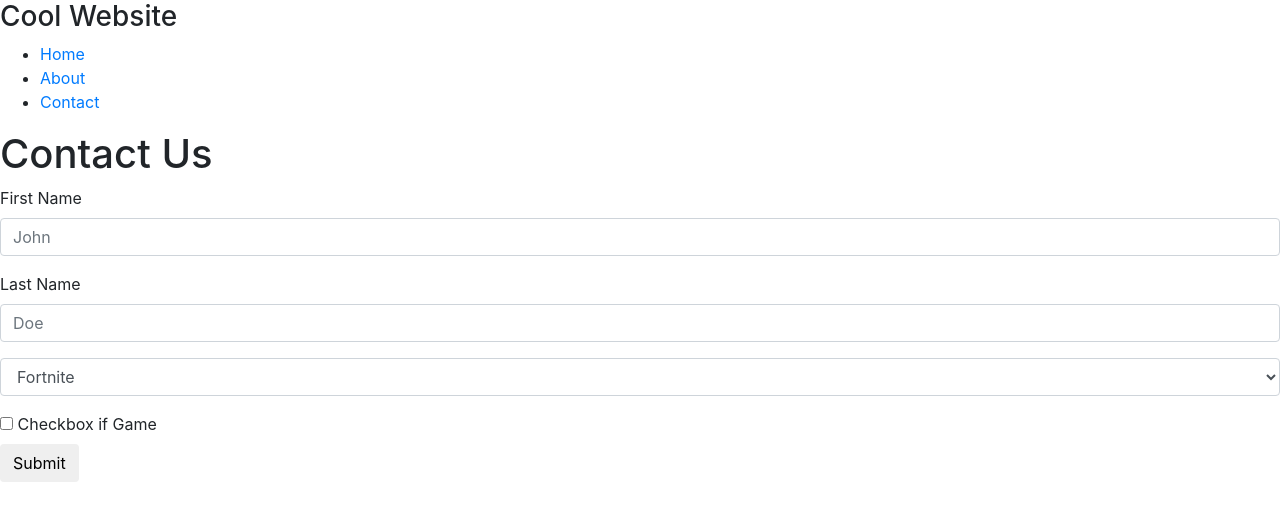
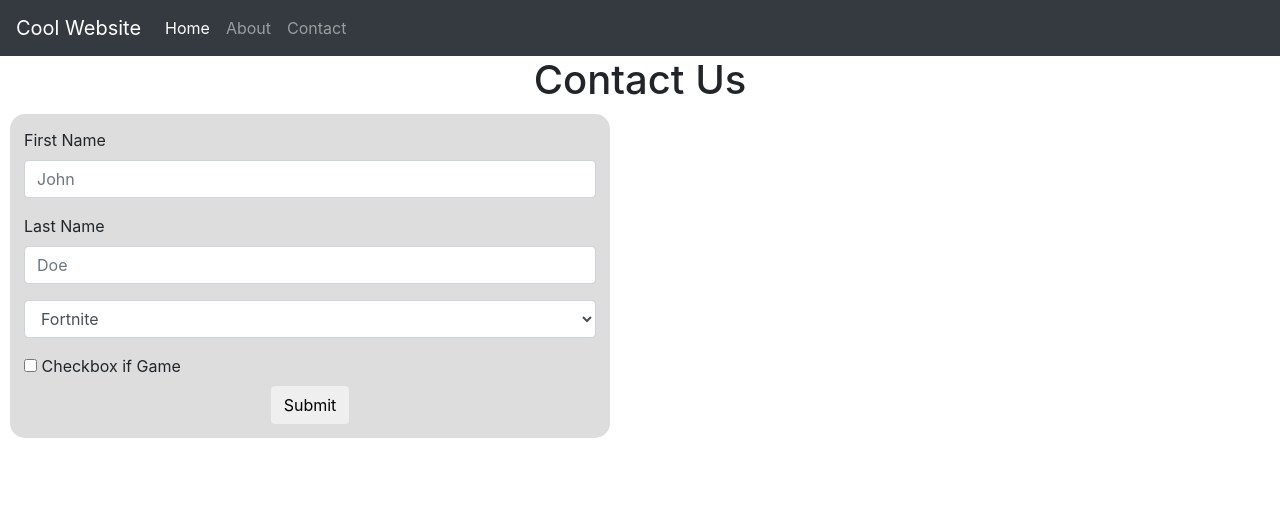
Before and after one commit to Nathan-Laney/3135-Bootstrap-Site, a plain HTML site: page contact.html in a window 1280 px wide. Drawn offline with nearby package versions, Linux system fonts and the light colour scheme.

Commit message:
Added headers to some pages (and fixed contact misspelling)

```diff
--- a/contact.html
+++ b/contact.html
@@ -1,43 +1,49 @@
 <!doctype html>
 <html lang="en">
+
 <head>
   <!-- this is the header-->
-        <title>Contatct</title>
+  <title>Contact</title>
   <meta charset="UTF-8">
   <meta name="description" content="Bootstrapping activity">
   <!--This one is specific to the index page-->
-        <link rel="stylesheet" type="text/css" href="style.css">
+  <link rel="stylesheet" type="text/css" href="styles.css">
   <!-- Bootstrap CSS -->
-        <link rel="stylesheet" href="https://cdn.jsdelivr.net/npm/bootstrap@4.1.3/dist/css/bootstrap.min.css" integrity="sha384-MCw98/SFnGE8fJT3GXwEOngsV7Zt27NXFoaoApmYm81iuXoPkFOJwJ8ERdknLPMO" crossorigin="anonymous">
+  <link rel="stylesheet" href="https://cdn.jsdelivr.net/npm/bootstrap@4.1.3/dist/css/bootstrap.min.css"
+    integrity="sha384-MCw98/SFnGE8fJT3GXwEOngsV7Zt27NXFoaoApmYm81iuXoPkFOJwJ8ERdknLPMO" crossorigin="anonymous">
 
 </head>
+
 <body>
+  <nav class="navbar navbar-expand-lg navbar-dark bg-dark">
+    <a class="navbar-brand" href="#">Cool Website</a>
+    <button class="navbar-toggler" type="button" data-toggle="collapse" data-target="#navbarSupportedContent"
+      aria-controls="navbarSupportedContent" aria-expanded="false" aria-label="Toggle navigation">
+      <span class="navbar-toggler-icon"></span>
+    </button>
 
-    <header class="header">
-        <!-- this navagation was inspred by this youTube totorial-->
-        <!--https://www.youtube.com/watch?v=oYRda7UtuhA-->
-
-        <h3 class="otherPart">Cool Website</h3>
-        <nav class="naveHeader">
-            <ul>
-                <li><a href="index.html"> Home</a></li>
-                <li><a href="about.html"> About</a></li>
-                <li><a href="contact.html">Contact</a> </li>
-
+    <div class="collapse navbar-collapse" id="navbarSupportedContent">
+      <ul class="navbar-nav mr-auto">
+        <li class="nav-item active">
+          <a class="nav-link" href="#">Home<span class="sr-only">(current)</span></a>
+        </li>
+        <li class="nav-item">
+          <a class="nav-link" href="#">About</a>
+        </li>
+        <li class="nav-item">
+          <a class="nav-link" href="#">Contact</a>
+        </li>
       </ul>
+    </div>
   </nav>
-    </header>
-    </a>
-  </head>
-  <body>
-    <h1>Contact Us</h1>
-        <form>
+  <h1 class="text-center">Contact Us</h1>
+  <form id="contact-form" >
     <div class="form-group">
       <label for="fname">First Name</label>
       <input type="fname" class="form-control" placeholder="John">
     </div>
     <div class="form-group">
-              <label for="lname">Last  Name</label>
+      <label for="lname">Last Name</label>
       <input type="lname" class="form-control" placeholder="Doe">
     </div>
     <div class="form-group">
@@ -54,9 +60,20 @@
         <input type="checkbox"> Checkbox if Game
       </label>
     </div>
+    <div class="text-center">
     <button type="submit" class="btn btn-default">Submit</button>
+  </div>
   </form>
   <!-- Optional JavaScript -->
-    <script src="https://cdn.jsdelivr.net/npm/bootstrap@4.1.3/dist/js/bootstrap.min.js" integrity="sha384-ChfqqxuZUCnJSK3+MXmPNIyE6ZbWh2IMqE241rYiqJxyMiZ6OW/JmZQ5stwEULTy" crossorigin="anonymous"></script>
+  <script src="https://code.jquery.com/jquery-3.3.1.slim.min.js"
+    integrity="sha384-q8i/X+965DzO0rT7abK41JStQIAqVgRVzpbzo5smXKp4YfRvH+8abtTE1Pi6jizo"
+    crossorigin="anonymous"></script>
+  <script src="https://cdn.jsdelivr.net/npm/popper.js@1.14.7/dist/umd/popper.min.js"
+    integrity="sha384-UO2eT0CpHqdSJQ6hJty5KVphtPhzWj9WO1clHTMGa3JDZwrnQq4sF86dIHNDz0W1"
+    crossorigin="anonymous"></script>
+  <script src="https://cdn.jsdelivr.net/npm/bootstrap@4.3.1/dist/js/bootstrap.min.js"
+    integrity="sha384-JjSmVgyd0p3pXB1rRibZUAYoIIy6OrQ6VrjIEaFf/nJGzIxFDsf4x0xIM+B07jRM"
+    crossorigin="anonymous"></script>
 </body>
+
 </html>
--- a/styles.css
+++ b/styles.css
@@ -0,0 +1,10 @@
+
+
+#contact-form {
+    margin:10px;
+    padding:10px;
+    background-color: #dddddd;
+    border: 4px solid #dddddd;
+    border-radius: 15px;
+    max-width: 600px;
+}
```
Lines whose indentation alone changed are shown as unchanged.
